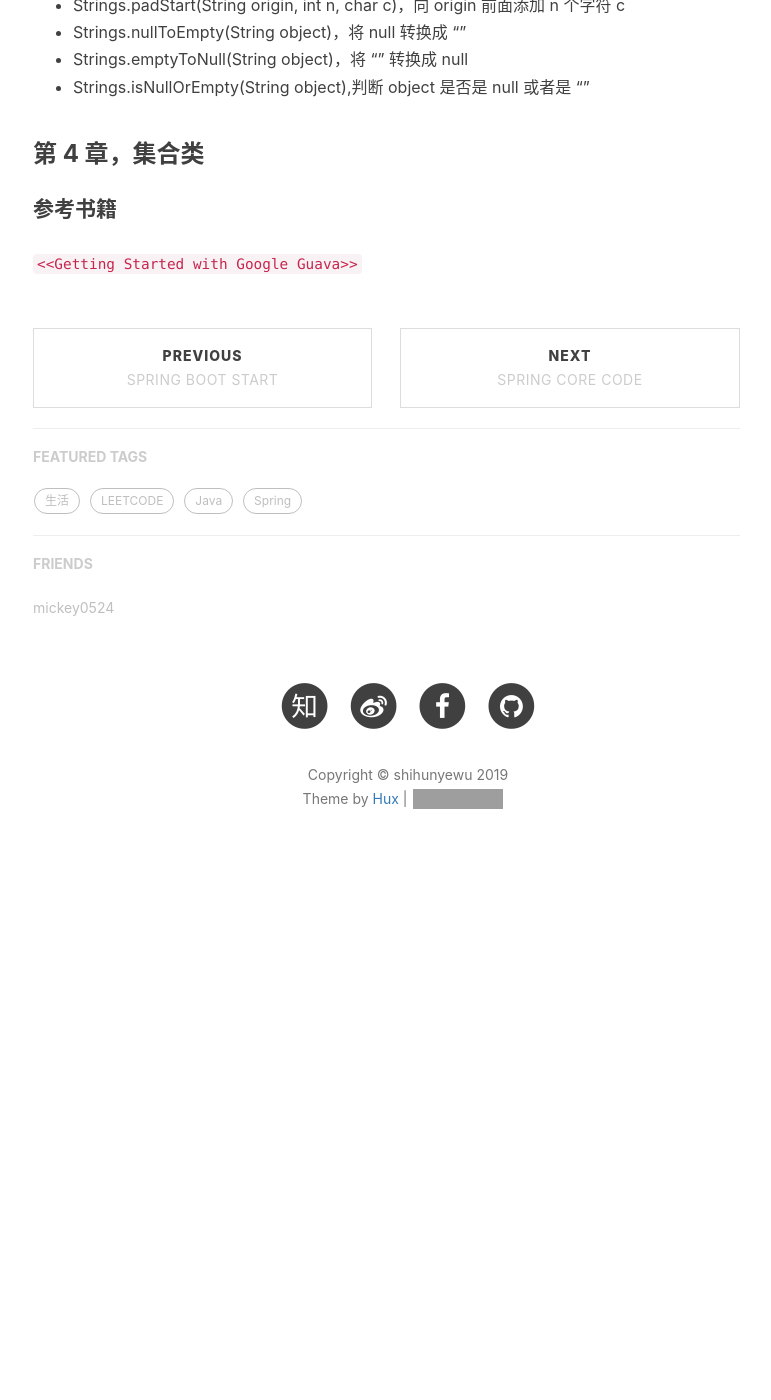
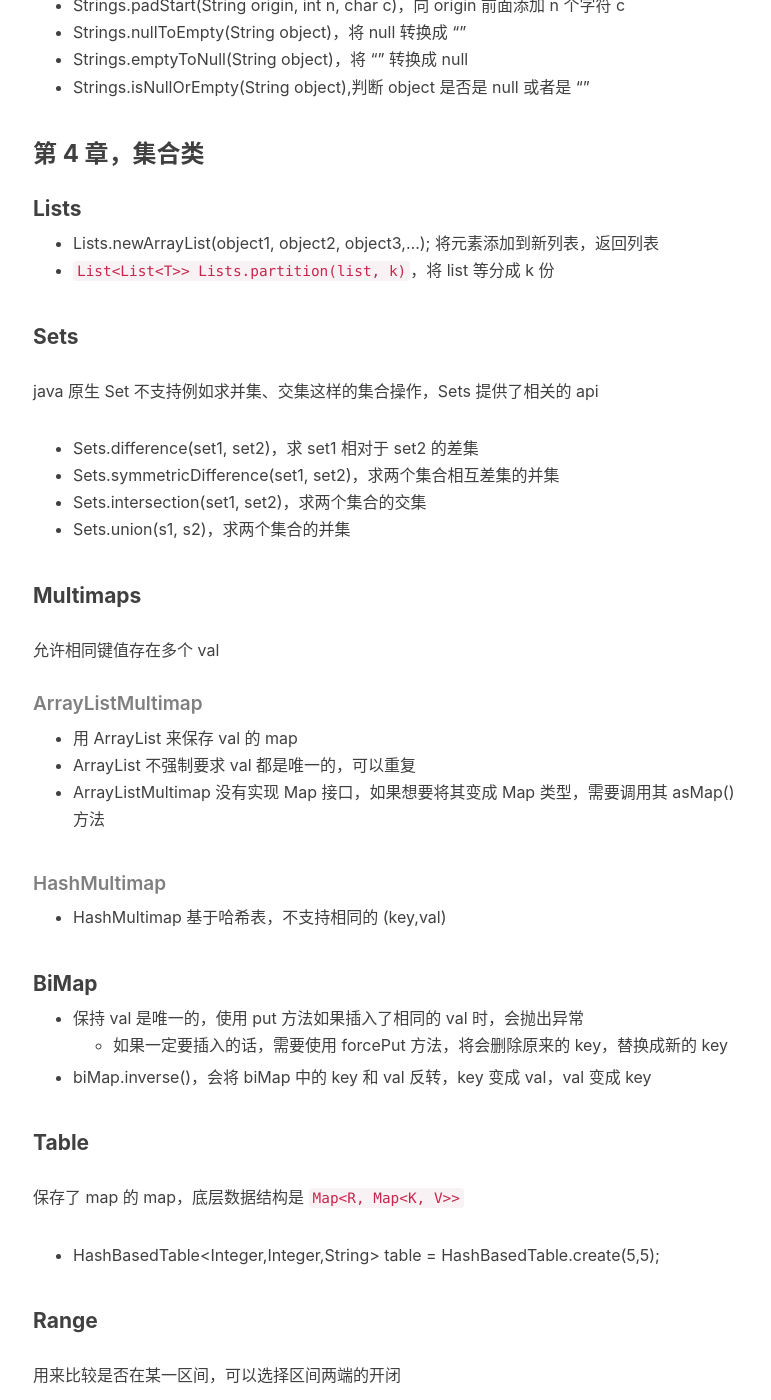
Before and after one commit to shihunyewu/shihunyewu.github.io, a Jekyll site: the page built from _posts/2019-05-14-google-guava.md, in a window 1280 px wide and 1400 px high, scrolled down 1553 px. Shown: the whole window, without its empty margins (232-1003 px from the left). Built offline with Jekyll 4.4.1, drawn with Linux system fonts in a browser that asks for light colours; nearby versions of some CDN libraries; comment, search, counter and statistics services are not loaded; before the commit the page ends 2456 px from its top, so only the background shows below that; some of the changed text lies outside the part shown; grey boxes are pictures that could not be loaded.

Commit message:
第四章集合，其中集合的很多便利操作都可以用 java8 中更便捷的流计算来替代

```diff
--- a/_posts/2019-05-14-google-guava.md
+++ b/_posts/2019-05-14-google-guava.md
@@ -44,7 +44,45 @@ aa,bb,cc
 - Strings.isNullOrEmpty(String object),判断 object 是否是 null 或者是 ""
 
 ### 第 4 章，集合类
+#### Lists
+- Lists.newArrayList(object1, object2, object3,...); 将元素添加到新列表，返回列表
+- `List<List<T>> Lists.partition(list, k)`，将 list 等分成 k 份
 
+#### Sets
+java 原生 Set 不支持例如求并集、交集这样的集合操作，Sets 提供了相关的 api
+- Sets.difference(set1, set2)，求 set1 相对于 set2 的差集
+- Sets.symmetricDifference(set1, set2)，求两个集合相互差集的并集
+- Sets.intersection(set1, set2)，求两个集合的交集
+- Sets.union(s1, s2)，求两个集合的并集
+
+#### Multimaps
+允许相同键值存在多个 val
+##### ArrayListMultimap
+- 用 ArrayList 来保存 val 的 map
+- ArrayList 不强制要求 val 都是唯一的，可以重复
+- ArrayListMultimap 没有实现 Map 接口，如果想要将其变成 Map 类型，需要调用其 asMap() 方法
+
+##### HashMultimap
+- HashMultimap 基于哈希表，不支持相同的 (key,val)
+
+#### BiMap
+- 保持 val 是唯一的，使用 put 方法如果插入了相同的 val 时，会抛出异常
+	- 如果一定要插入的话，需要使用 forcePut 方法，将会删除原来的 key，替换成新的 key
+- biMap.inverse()，会将 biMap 中的 key 和 val 反转，key 变成  val，val 变成  key
+
+#### Table
+保存了 map 的 map，底层数据结构是 `Map<R, Map<K, V>>`
+- HashBasedTable<Integer,Integer,String> table = HashBasedTable.create(5,5);
+
+
+#### Range
+用来比较是否在某一区间，可以选择区间两端的开闭
+- open，全开区间
+- close，全闭区间
+- openClosed，半开半闭
+- closeOpen，半闭半开
+- ...
+对任意类型都可以使用区间，只要该类实现了 Comparable 接口。实际上现在 java8 的流式编程已经能够很好地处理这种情况了。
 
 #### 参考书籍
 `<<Getting Started with Google Guava>>`
```
Also changed, not shown: _posts/2019-05-17-spring-core-code.md (deleted, +0 -84 lines).
